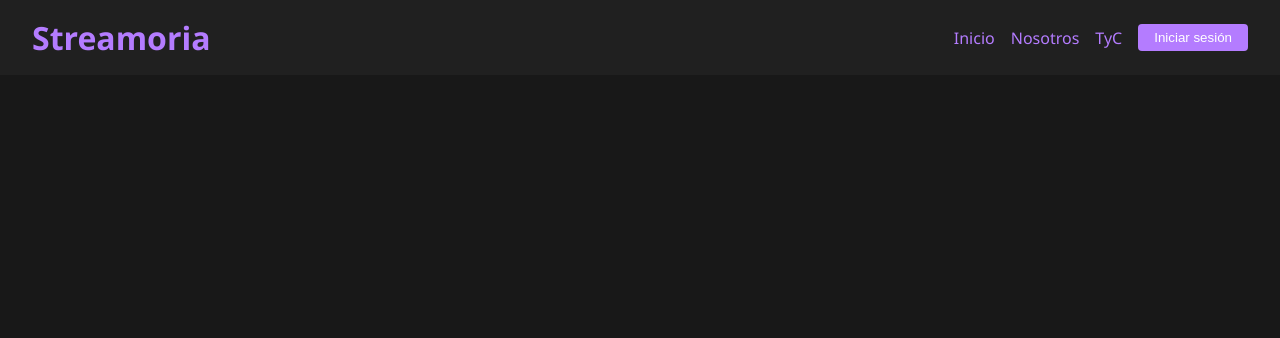
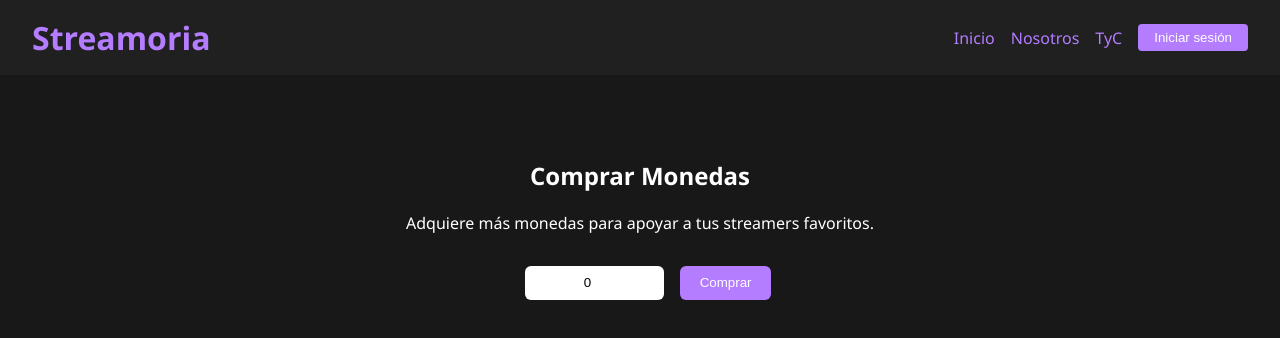
Before and after one commit to AndreCabrejos/programweb_proyecto, a React (Vite) app: page /comprar in a window 1280 px wide. Shown: the top 338 px of the page. Built offline with nearby package versions, Linux system fonts and the light colour scheme.

Commit message:
Agregue la vista Monedas y navegacion desde el header

```diff
--- a/src/App.css
+++ b/src/App.css
@@ -63,7 +63,7 @@ footer {
   left: 0;
   width: 100%;
   height: 100%;
-  background: rgba(0,0,0,0.6);
+  background: rgba(0, 0, 0, 0.6);
   display: flex;
   align-items: center;
   justify-content: center;
@@ -89,3 +89,15 @@ footer {
 .modal button {
   margin-top: 0.5rem;
 }
+
+.coin-display {
+  cursor: pointer;
+  color: #ffd700;
+  font-weight: bold;
+  margin-left: 1rem;
+  transition: transform 0.2s ease;
+}
+
+.coin-display:hover {
+  transform: scale(1.1);
+}
--- a/src/App.jsx
+++ b/src/App.jsx
@@ -8,11 +8,13 @@ import Nosotros from './pages/Nosotros';
 import TyC from './pages/TyC';
 import StreamerPage from './pages/StreamerPage';
 import ViewerPage from './pages/ViewerPage';
+import ComprarMonedas from './pages/ComprarMonedas';
 
 export default function App() {
   const [isLoggedIn, setIsLoggedIn] = useState(false);
   const [showLogin, setShowLogin] = useState(false);
   const [userRole, setUserRole] = useState(null);
+  const [monedas, setMonedas] = useState(100);
   const navigate = useNavigate();
 
   const handleLogin = (email, password) => {
@@ -37,12 +39,18 @@ export default function App() {
     navigate('/');
   };
 
+  // 🪙 función para sumar monedas
+  const manejarCompraMonedas = (cantidad) => {
+    setMonedas(monedas + cantidad);
+  };
+
   return (
     <>
       <Header
         isLoggedIn={isLoggedIn}
         onLoginClick={() => setShowLogin(true)}
         onLogoutClick={handleLogout}
+        monedas={monedas}
       />
 
       <main>
@@ -50,6 +58,8 @@ export default function App() {
           <Route path="/" element={<Home />} />
           <Route path="/nosotros" element={<Nosotros />} />
           <Route path="/tyc" element={<TyC />} />
+          <Route path="/comprar" element={<ComprarMonedas onBuy={manejarCompraMonedas} />} />
+
           {isLoggedIn && userRole === 'streamer' && (
             <Route path="/streamer" element={<StreamerPage />} />
           )}
--- a/src/components/Header.jsx
+++ b/src/components/Header.jsx
@@ -1,6 +1,9 @@
-import { Link } from 'react-router-dom';
+import { Link, useNavigate } from 'react-router-dom';
 
-export default function Header({ isLoggedIn, onLoginClick, onLogoutClick }) {
+
+export default function Header({ isLoggedIn, onLoginClick, onLogoutClick, monedas }) {
+  const navigate = useNavigate();
+
   return (
     <header className="header">
       <h1 className="logo">Streamoria</h1>
@@ -8,6 +11,13 @@ export default function Header({ isLoggedIn, onLoginClick, onLogoutClick }) {
         <Link to="/">Inicio</Link>
         <Link to="/nosotros">Nosotros</Link>
         <Link to="/tyc">TyC</Link>
+
+        {isLoggedIn && (
+          <span className="coin-display" onClick={() => navigate('/comprar')}>
+            💰 {monedas} monedas
+          </span>
+        )}
+
         {!isLoggedIn ? (
           <button onClick={onLoginClick}>Iniciar sesión</button>
         ) : (
--- /dev/null
+++ b/src/pages/ComprarMonedas.css
@@ -0,0 +1,26 @@
+.comprar-monedas {
+    text-align: center;
+    padding: 2rem;
+}
+
+.comprar-monedas input {
+    margin: 1rem;
+    padding: 0.6rem;
+    border-radius: 6px;
+    border: none;
+    width: 120px;
+    text-align: center;
+}
+
+.comprar-monedas button {
+    background-color: #b47cff;
+    border: none;
+    color: white;
+    padding: 0.6rem 1.2rem;
+    border-radius: 6px;
+    cursor: pointer;
+}
+
+.comprar-monedas button:hover {
+    opacity: 0.9;
+}
--- /dev/null
+++ b/src/pages/ComprarMonedas.jsx
@@ -0,0 +1,33 @@
+import './ComprarMonedas.css';
+import { useState } from 'react';
+
+export default function ComprarMonedas({ onBuy }) {
+    const [cantidad, setCantidad] = useState(0);
+
+    const manejarCompra = () => {
+        if (cantidad > 0) {
+            onBuy(cantidad);
+            alert(`¡Has comprado ${cantidad} monedas! 💰`);
+            setCantidad(0);
+        } else {
+            alert('Por favor, ingresa una cantidad válida.');
+        }
+    };
+
+    return (
+        <section className="comprar-monedas">
+            <h2>Comprar Monedas</h2>
+            <p>Adquiere más monedas para apoyar a tus streamers favoritos.</p>
+
+            <input
+                type="number"
+                min="1"
+                placeholder="Cantidad"
+                value={cantidad}
+                onChange={(e) => setCantidad(Number(e.target.value))}
+            />
+
+            <button onClick={manejarCompra}>Comprar</button>
+        </section>
+    );
+}
```
